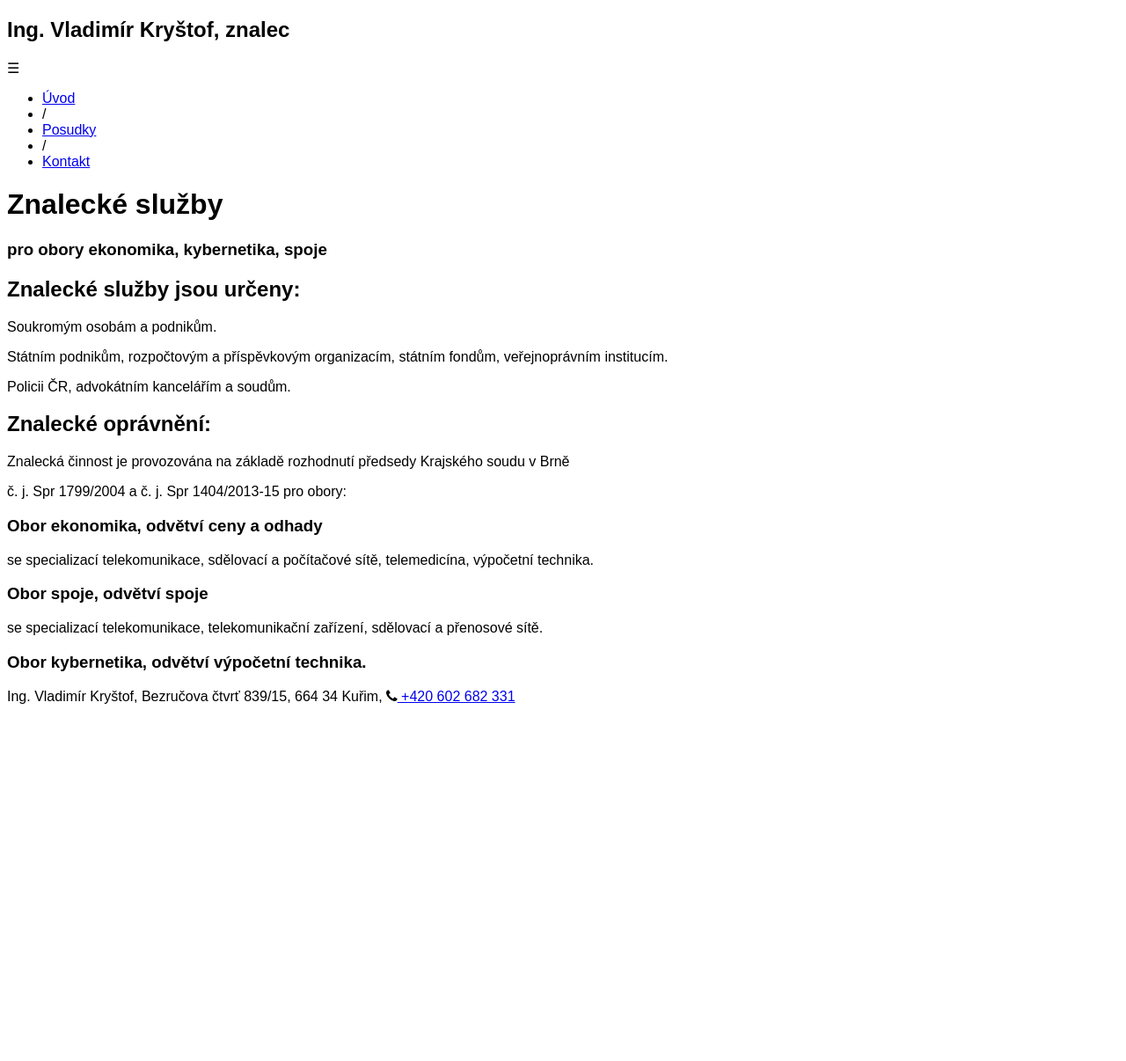
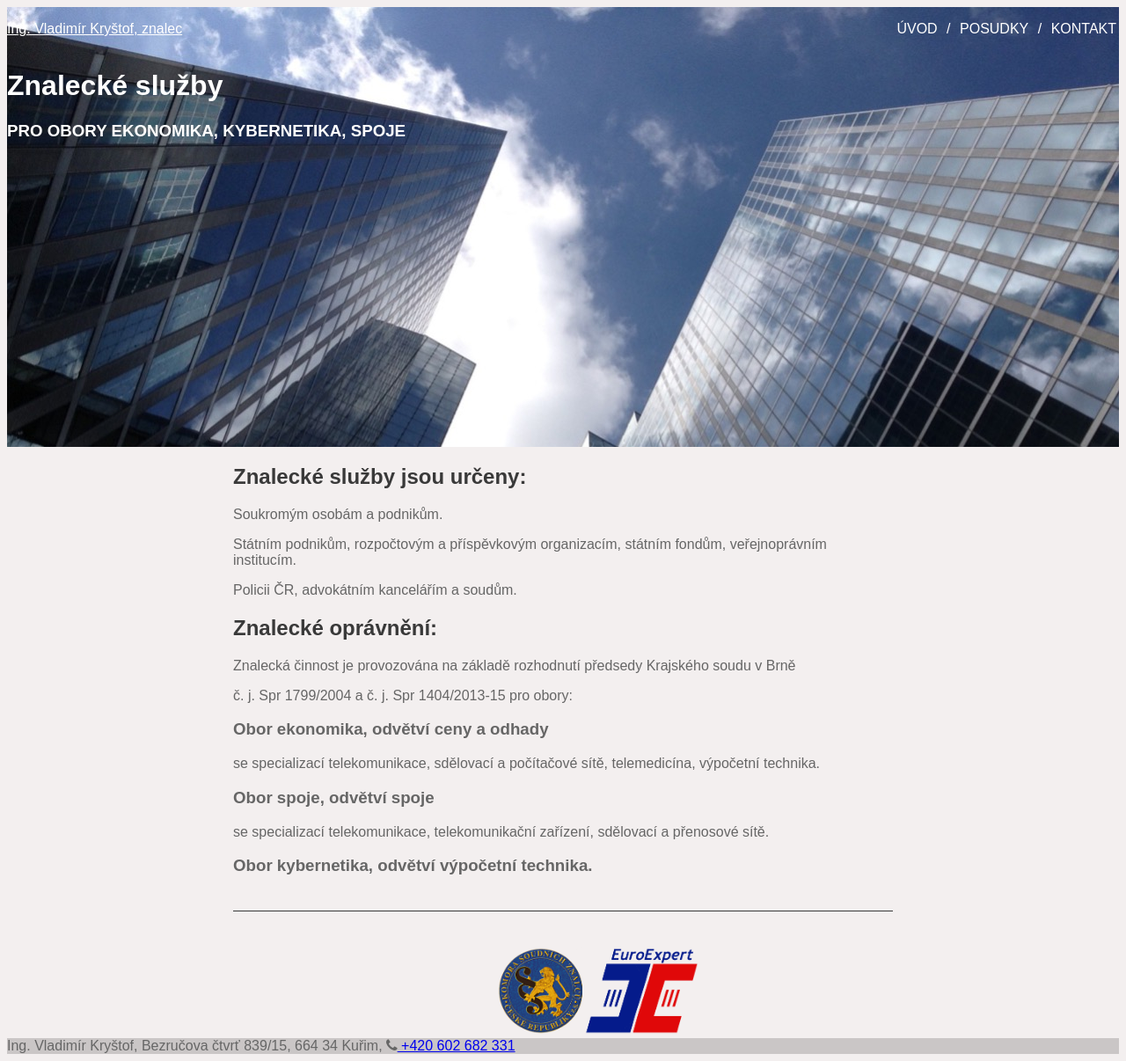
Before and after one commit to krystofovasofie/web_znalec, a PHP site: page / in a window 1280 px wide. Shown: the whole page at 88% size. Before the commit the page ends 800 px from the top, so only its background shows below. Run offline with PHP 8.4, Linux system fonts and the light colour scheme; some web fonts are replaced.

Commit message:
css_start

```diff
--- a/header.php
+++ b/header.php
@@ -4,12 +4,9 @@
   <meta name="viewport" content="width=device-width, initial-scale=1.0" />
   <title>Ing. V. Kryštof, znalec</title>
   <link rel="stylesheet" href="style.css" />
-    <link
-      rel="stylesheet"
-      href="https://cdnjs.cloudflare.com/ajax/libs/font-awesome/4.7.0/css/font-awesome.min.css"
-    />
-    <meta name="viewport" content="width=device-width, initial-scale=1.0" />
+  <link rel="stylesheet" href="https://cdnjs.cloudflare.com/ajax/libs/font-awesome/4.7.0/css/font-awesome.min.css" />
   <style>
-      @import url("https://fonts.cdnfonts.com/css/metropolis-2?styles=21186,21180,21190,21183,21178,21179");
+    @import url('https://fonts.cdnfonts.com/css/metropolis-2?styles=21186,21180,21190,21183,21176,21179');
   </style>
+
 </head>
--- a/index.php
+++ b/index.php
@@ -1,22 +1,24 @@
 <!DOCTYPE html>
 <html lang="en">
 <?php include 'header.php' ?>
+
 <body>
   <div class="wrapper">
     <header>
-        <div>
-          <h2>Ing. Vladimír Kryštof, znalec</h2>
-        </div>
+      <div id="top-menu">
+        <a href="index.php" id="name">Ing. Vladimír Kryštof, znalec</a>
+
         <nav>
-          <div>&#9776;</div>
+
           <ul>
-            <li><a href="index.html">Úvod</a></li>
+            <li><a href="index.php">ÚVOD</a></li>
             <li>/</li>
-            <li><a href="posudky.html">Posudky</a></li>
+            <li><a href="posudky.php">POSUDKY</a></li>
             <li>/</li>
-            <li><a href="kontakt.html">Kontakt</a></li>
+            <li><a href="kontakt.php">KONTAKT</a></li>
           </ul>
         </nav>
+      </div>
       <h1>Znalecké služby</h1>
       <h3>pro obory ekonomika, kybernetika, spoje</h3>
     </header>
@@ -46,15 +48,17 @@
         přenosové sítě.
       </p>
       <h3>Obor kybernetika, odvětví výpočetní technika.</h3>
+      <div id="line"></div>
+      <img src="logo.png" alt="logo Komory soudních znalců ČR" id="logo">
     </main>
     <footer>
       <div>
         Ing. Vladimír Kryštof, Bezručova čtvrť 839/15, 664 34 Kuřim,
-          <i class="fa fa-phone" aria-hidden="true"
-            ><a href="tel:+420 602 682 331"> +420 602 682 331</a>
+        <i class="fa fa-phone" aria-hidden="true"><a href="tel:+420 602 682 331"> +420 602 682 331</a>
         </i>
       </div>
     </footer>
   </div>
 </body>
+
 </html>
--- a/style.css
+++ b/style.css
@@ -1,3 +1,64 @@
 * {
   font-family: "Metropolis", sans-serif;
+
+  box-sizing: border-box;
 }
+
+nav a {
+  text-decoration: none;
+  color: white;
+}
+
+body {
+  background-color: #f3efef;
+  /*font-size: 1.3vw;*/
+  text-align: block;
+  color: #666;
+}
+
+header {
+  background: url("pozadi.jpg");
+  height: 500px;
+  color: white;
+}
+footer {
+  background-color: #cac6c6;
+}
+
+main {
+  max-width: 750px;
+  margin: 0 auto;
+}
+header h3 {
+  text-transform: uppercase;
+}
+
+ul li {
+  list-style: none;
+  display: inline;
+  margin: 3px;
+}
+
+main h2 {
+  color: #393939;
+}
+
+#logo {
+  height: 100px;
+  padding: 0px 300px;
+}
+
+#line {
+  border-bottom: #393939 solid 0.5px;
+  margin: 40px 0px;
+}
+
+#top-menu {
+  display: flex;
+  justify-content: space-between;
+  align-items: center;
+}
+
+#name {
+  color: white;
+}
```
Also changed, not shown: kontakt.html (deleted, +0 -51 lines), kontakt.php (added, +46 -0 lines), posudky.html (deleted, +0 -83 lines), posudky.php (added, +75 -0 lines), background.webp (added), logo.png (added), pozadi.jpg (added), 1 other file. Lines whose indentation alone changed are shown as unchanged.
